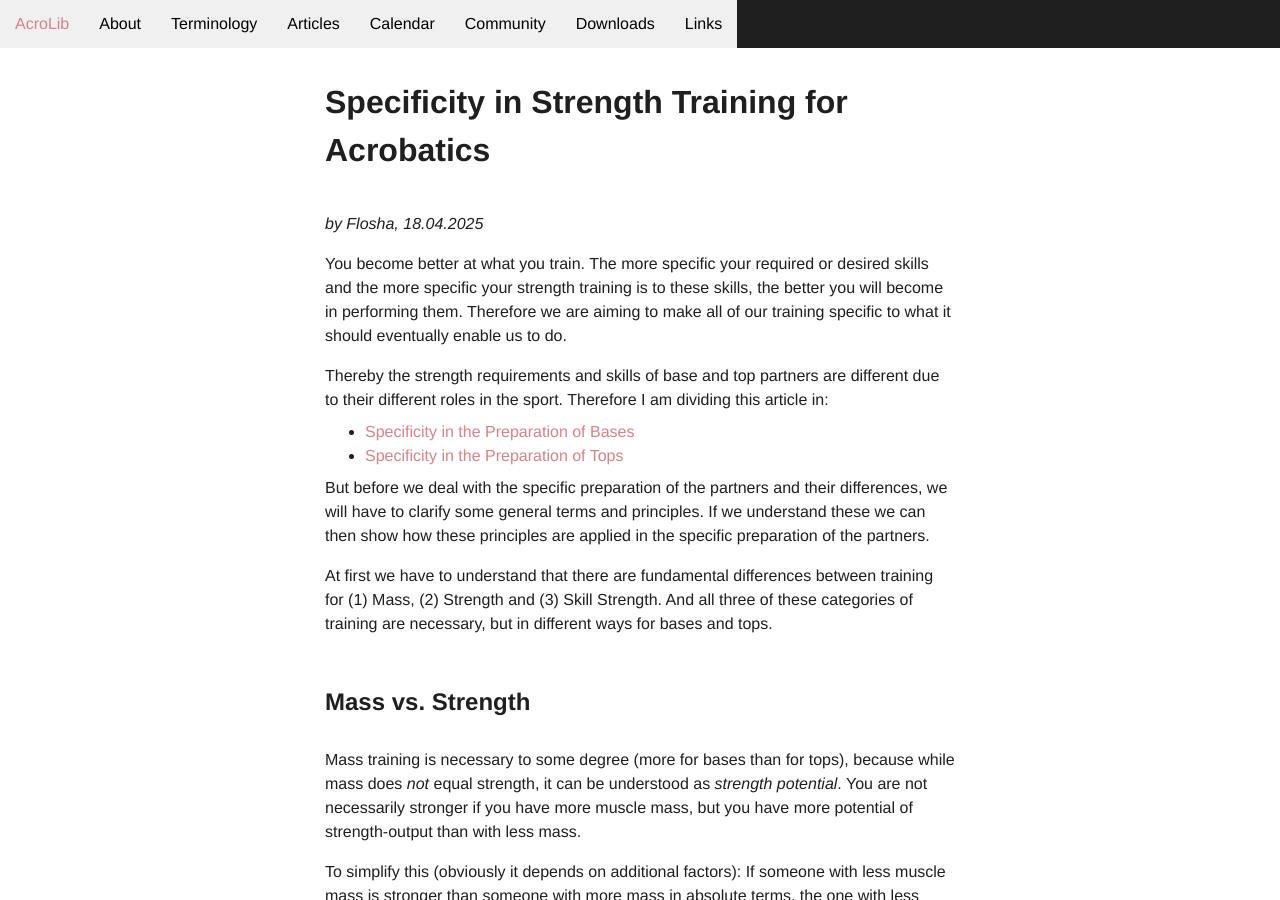
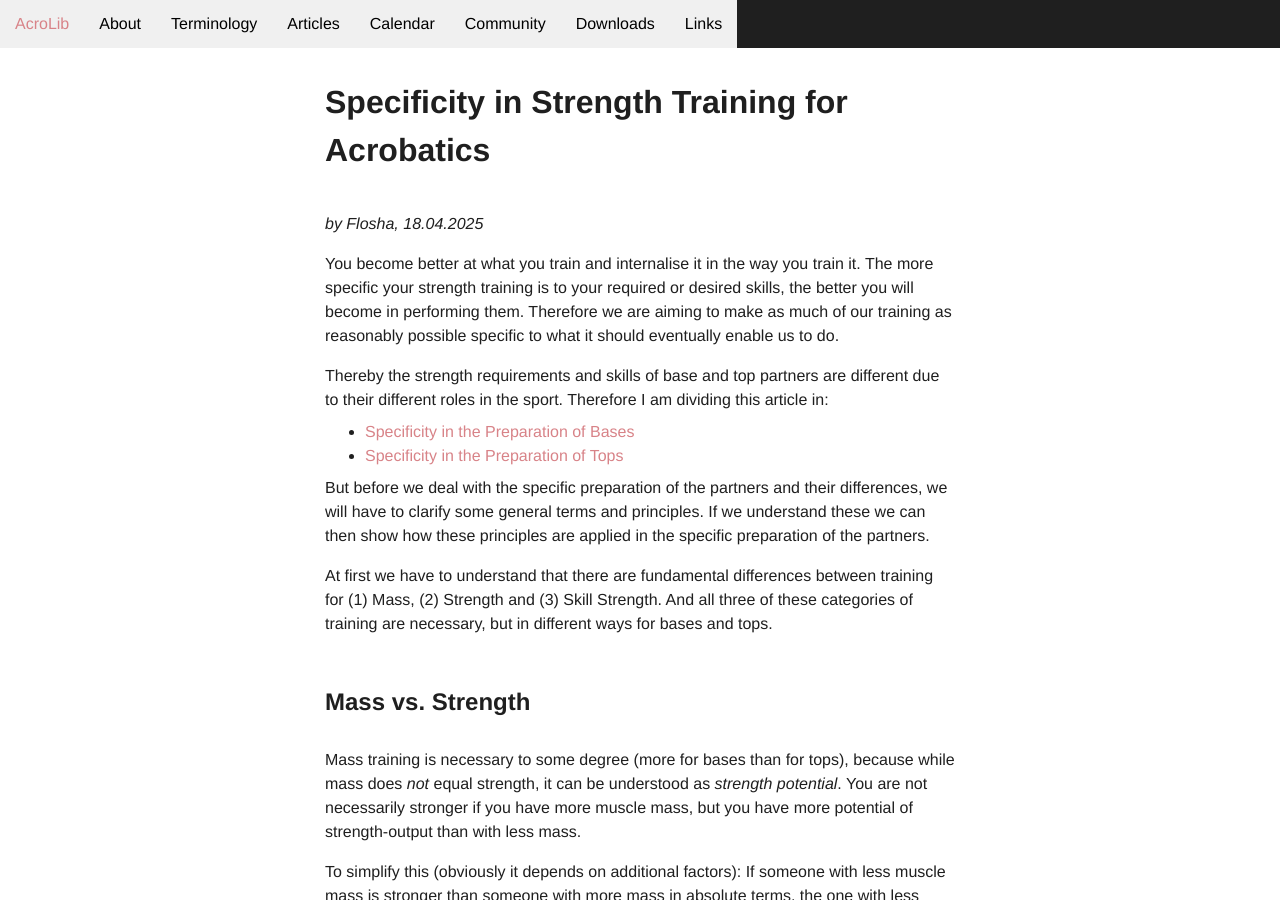
Before and after one commit to floshin/acrolib, a Jekyll site: the page built from training/specificity.md, in a window 1280 px wide and 900 px high. Built offline with Jekyll 4.4.1, drawn with Linux system fonts in a browser that asks for light colours; our own code applies the rules of GitHub Pages for plain Markdown files.

Commit message:
Update specificity.md

```diff
--- a/training/specificity.md
+++ b/training/specificity.md
@@ -2,7 +2,7 @@
 
 *by Flosha, 18.04.2025*
 
-You become better at what you train. The more specific your required or desired skills and the more specific your strength training is to these skills, the better you will become in performing them. Therefore we are aiming to make all of our training specific to what it should eventually enable us to do.
+You become better at what you train and internalise it in the way you train it. The more specific your strength training is to your required or desired skills, the better you will become in performing them. Therefore we are aiming to make as much of our training as reasonably possible specific to what it should eventually enable us to do.
 
 Thereby the strength requirements and skills of base and top partners are different due to their different roles in the sport. Therefore I am dividing this article in:
 * [Specificity in the Preparation of Bases](#specificity-in-the-preparation-of-bases)
```
